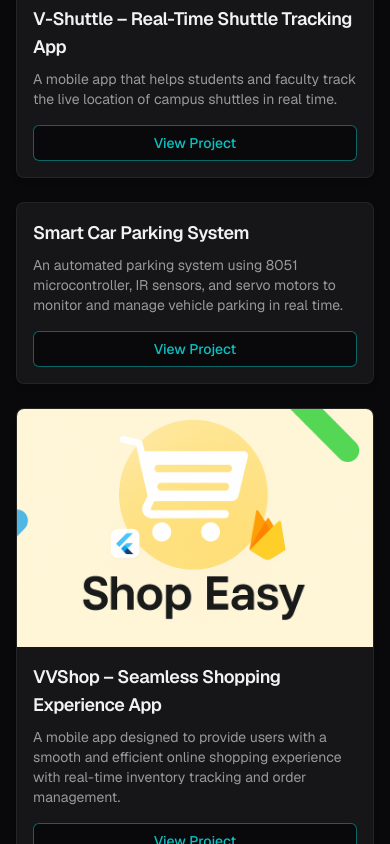
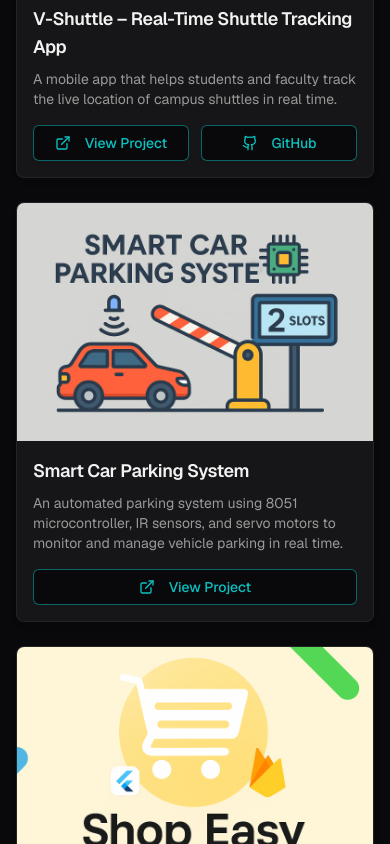
Before and after one commit to Pugal-M/Pugal, a Next.js app: page / in a window 390 px wide. Shown: the part 3280-4124 px from the top of the page. Built offline with nearby package versions, Linux system fonts and the light colour scheme.

Commit message:
add github button next to view project button

```diff
--- a/src/app/project/[projectId]/page.tsx
+++ b/src/app/project/[projectId]/page.tsx
@@ -80,9 +80,6 @@ export default function ProjectDetailPage({ params }: ProjectDetailPageProps) {
                   images={project.sliderImages || (project.imageUrl ? [project.imageUrl] : [])}
                   altPrefix={project.title}
                   dataAiHint={project.dataAiHint}
-                  videoUrl={project.videoUrl} // Pass videoUrl for combined slider/video
-                  videoTitle={project.videoTitle}
-                  videoDescription={project.videoDescription}
                 />
               )}
 
--- a/src/components/project-card.tsx
+++ b/src/components/project-card.tsx
@@ -3,18 +3,27 @@
 
 import Image from 'next/image';
 import Link from 'next/link';
-import { Card, CardContent, CardDescription, CardFooter, CardHeader, CardTitle } from '@/components/ui/card';
+import { Card, CardContent, CardDescription, CardHeader, CardTitle, CardFooter } from '@/components/ui/card';
 import { Button } from '@/components/ui/button';
+import { Github, ExternalLink } from 'lucide-react'; // Added ExternalLink for View Project
 
 interface ProjectCardProps {
   id: string;
   title: string;
   description: string;
   imageUrl?: string | null;
+  githubUrl?: string | null;
   dataAiHint?: string;
 }
 
-export function ProjectCard({ id, title, description, imageUrl, dataAiHint }: ProjectCardProps) {
+export function ProjectCard({ id, title, description, imageUrl, githubUrl, dataAiHint }: ProjectCardProps) {
+  const handleGitHubClick = (e: React.MouseEvent<HTMLButtonElement>) => {
+    e.stopPropagation(); // Prevent the Link's navigation
+    if (githubUrl) {
+      window.open(githubUrl, '_blank', 'noopener,noreferrer');
+    }
+  };
+
   return (
     <Link
       href={`/project/${id}`}
@@ -39,10 +48,28 @@ export function ProjectCard({ id, title, description, imageUrl, dataAiHint }: Pr
           <CardTitle className="text-lg md:text-xl mb-2 transition-colors">{title}</CardTitle>
           <CardDescription className="text-sm text-muted-foreground">{description}</CardDescription>
         </CardContent>
-        <CardFooter className="p-4 md:p-6 pt-0">
-          <Button variant="outline" size="sm" className="w-full border-primary/50 text-primary hover:bg-primary/10 hover:text-primary transition-colors">
+        <CardFooter className="p-4 md:p-6 pt-0 flex items-center gap-3">
+          <Button
+            variant="outline"
+            size="sm"
+            className="flex-1 border-primary/50 text-primary hover:bg-primary/10 hover:text-primary transition-colors"
+            // onClick is handled by the parent Link, but stopPropagation could be added if specific logic needed here
+          >
+            <ExternalLink className="mr-1.5 h-4 w-4" />
             View Project
           </Button>
+          {githubUrl && githubUrl !== "#" && (
+            <Button
+              variant="outline"
+              size="sm"
+              className="flex-1 border-primary/50 text-primary hover:bg-primary/10 hover:text-primary transition-colors"
+              onClick={handleGitHubClick}
+              aria-label={`View ${title} on GitHub`}
+            >
+              <Github className="mr-1.5 h-4 w-4" />
+              GitHub
+            </Button>
+          )}
         </CardFooter>
       </Card>
     </Link>
--- a/src/components/projects-section.tsx
+++ b/src/components/projects-section.tsx
@@ -31,13 +31,13 @@ export const projects = [
     id: "smart-car-parking-system",
     title: "Smart Car Parking System",
     description: "An automated parking system using 8051 microcontroller, IR sensors, and servo motors to monitor and manage vehicle parking in real time.",
-    imageUrl: "", // No image needed, video only
+    imageUrl: "/image/SmartCar/smartCarThum.jpg", // No image needed, video only
     sliderImages: [], // No images needed
     githubUrl: "#",
     longDescription: "This Smart Car Parking System project, developed using the 8051 microcontroller, IR sensors, servo motors, and LCD display, automates the detection and control of parking slots. Vehicles are detected at entry and exit gates using IR sensors, which trigger servo motors to operate gates accordingly. Real-time slot availability is displayed on an LCD. If all slots are full, the system prevents further entry, enhancing both safety and efficiency. The solution is user-friendly, scalable, cost-effective, and environmentally conscious by reducing idle time and emissions.",
     technologies: ["8051 Microcontroller", "Embedded C", "IR Sensors", "Servo Motors", "LCD Display", "KEIL", "Proteus"],
     dataAiHint: "parking system microcontroller",
-    videoUrl: "https://youtu.be/sntAWzYQtNE", // Google Drive video link changed to uc?id format
+    videoUrl: "https://youtu.be/rF0hP40QoVo", // Google Drive video link changed to uc?id format
     videoTitle: "Smart Car Parking System Demo",
     videoDescription: "Demonstration of the automated smart car parking system.",
     displayVideoOnly: true, // Flag to display only video
@@ -64,10 +64,9 @@ export const projects = [
     technologies: ["Flutter", "Dart", "Firebase", "Provider"],
     dataAiHint: "shopping ecommerce retail app",
     downloadUrl: "https://drive.google.com/file/d/1H-PfwoxkU0tOeHuRjKdVFdWhfD9WeQus/view?usp=sharing",
-    videoUrl: "https://youtu.be/sntAWzYQtNE", // Google Drive video link changed to uc?id format
-    videoTitle: "Smart Car Parking System Demo",
-    videoDescription: "Demonstration of the automated smart car parking system.",
-    displayVideoOnly: true, // Flag to display only video
+    videoUrl: "https://www.youtube.com/embed/sVZXLAH5H1Q?si=T8J2r8Pkyvz6x3h8", // Example YouTube embed
+    videoTitle: "V-Shuttle App Demo",
+    videoDescription: "A quick demonstration of the V-Shuttle real-time tracking application."
   },
 ];
 
```
Also changed, not shown: public/image/SmartCar/smartCarThum.jpg (added).
